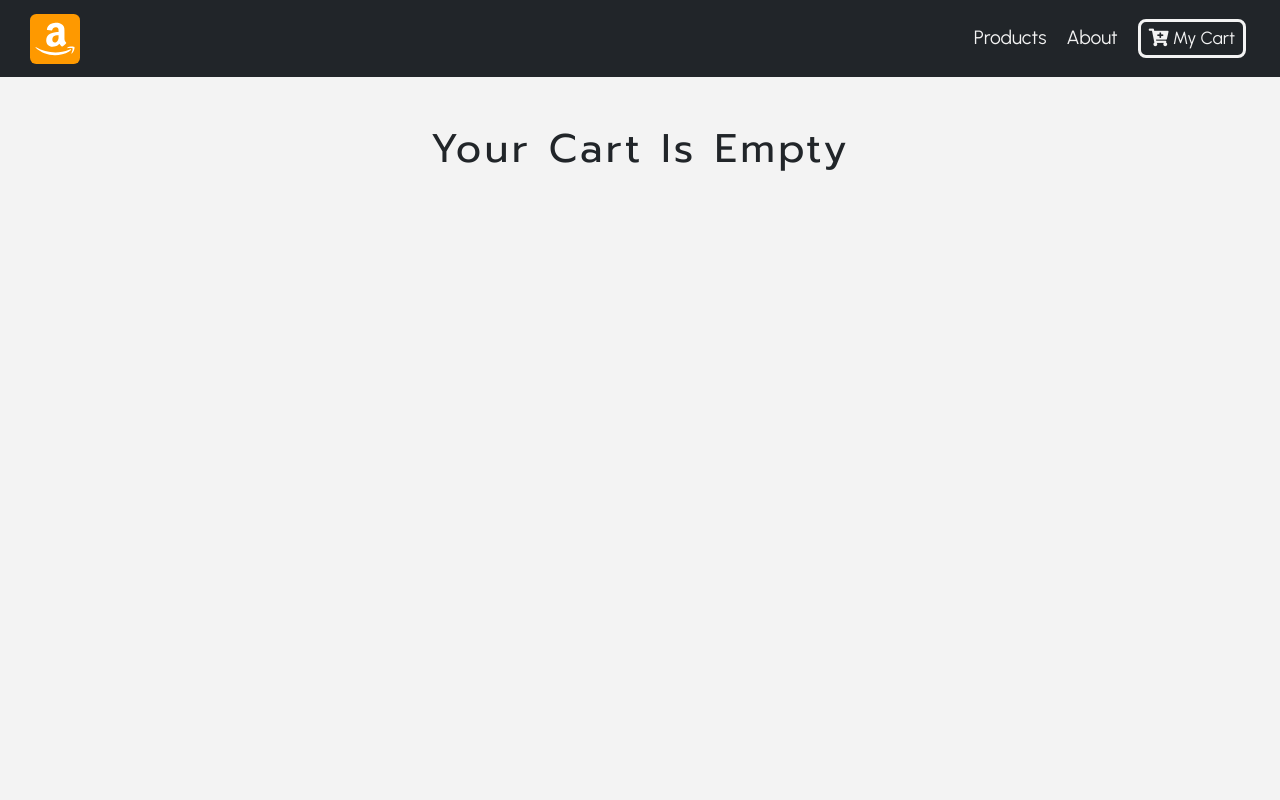
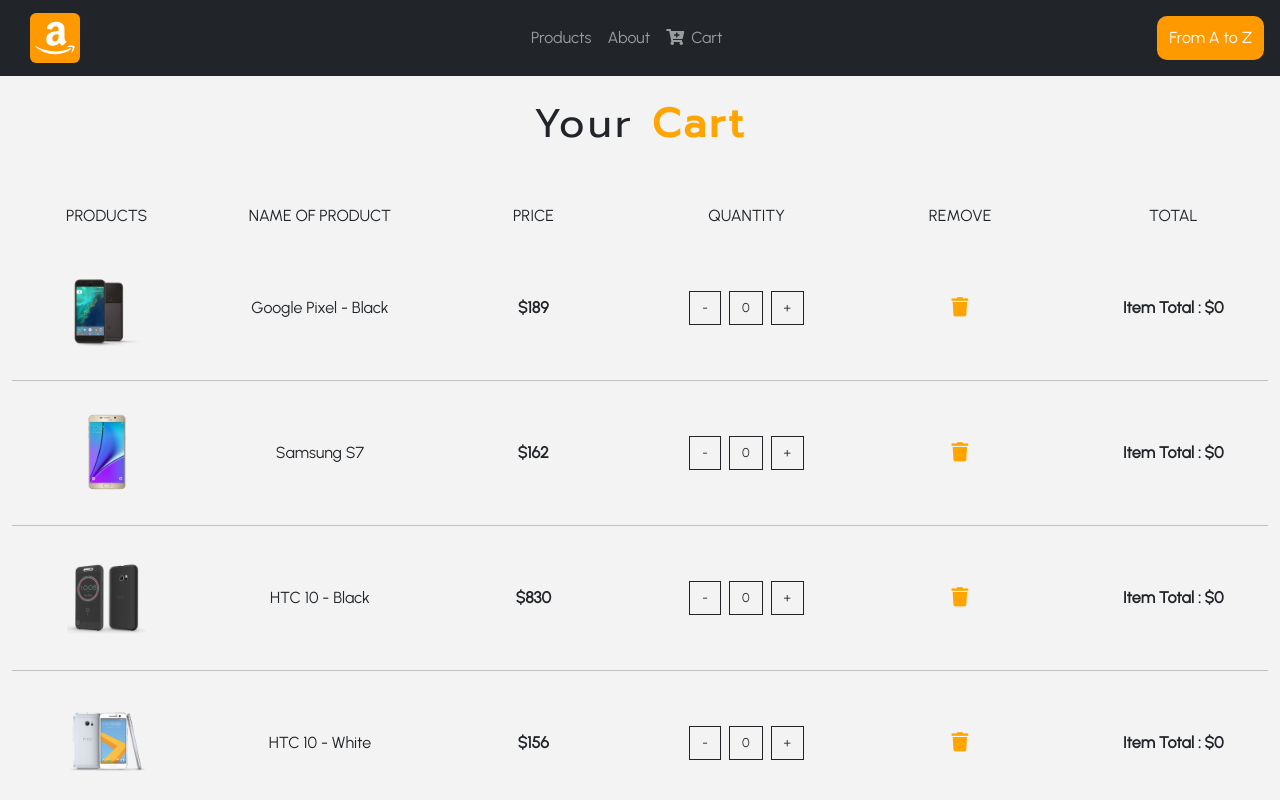
Before and after one commit to fadyehabamer/Ecommerce-Reactjs-Website, a React (Create React App) app: page /cart in a window 1280 px wide. Shown: the top 800 px of the page. Built offline with nearby package versions, Linux system fonts and the light colour scheme.

Commit message:
make FINAL NAV

```diff
--- a/package.json
+++ b/package.json
@@ -11,6 +11,7 @@
     "react-dom": "^17.0.2",
     "react-router-dom": "^5.3.0",
     "react-scripts": "4.0.3",
+    "reactstrap": "^8.10.0",
     "styled-components": "^5.3.1",
     "web-vitals": "^1.1.2"
   },
--- a/src/App.css
+++ b/src/App.css
@@ -42,11 +42,33 @@
   background-color: transparent;
   width: 50px;
   height: 50px;
-  margin-left:14px;
+  margin-left: 14px;
 }
 
-.nav-item {
-  margin: 0px 10px;
+.nav-item i {
+  margin-right: 7px;
+}
+
+.navbar-text {
+  margin-left: auto;
+  background-color: var(--lightorange);
+  border-radius: 10px;
+  padding: 10px;
+  color: #fff !important;
+  border: 2px solid var(--lightorange);
+  transition: all 0.5s ease-in-out;
+}
+
+.navbar-expand-md ul{
+  /* margin-bottom: 20px; */
+}
+
+.navbar-text:hover {
+  background-color: transparent;
+}
+
+.navbar-nav {
+  margin-left: auto;
 }
 
 .details-btn {
@@ -96,10 +118,12 @@
   border-radius: 0 !important;
   border: 0.1rem solid var(--maindark) !important;
 }
+
 .btn-black:hover {
   background: var(--maindark) !important;
   color: var(--mainwhite) !important;
 }
+
 .cart-icon {
   cursor: pointer;
   font-size: 1.2rem;
--- a/src/Context.js
+++ b/src/Context.js
@@ -21,20 +21,20 @@
         detailProduct: detailProduct,
 
         // * Empty Cart TO TEST
-        cart: [],
+        // cart: [],
 
         // * Product Cart To TEST
-        // cart:storeProducts,
+        cart:storeProducts,
 
         // * Modal
-        modalOpen:false,
+        modalOpen: false,
         // * single product in data.js
-        modalProduct:detailProduct,
+        modalProduct: detailProduct,
 
         // * Cart
-        carSubTotal:0,
-        cartTax:0,
-        cartTotal:0
+        carSubTotal: 0,
+        cartTax: 0,
+        cartTotal: 0
     }
     componentDidMount() {
         // * returning copy of this values
@@ -93,39 +93,39 @@
 
 
     // * OPEN MMODAL
-    openModal = (id) =>{
+    openModal = (id) => {
         const product = this.getItem(id);
-        this.setState(()=>{
-            return{
-                modalProduct:product,
-                modalOpen:true
+        this.setState(() => {
+            return {
+                modalProduct: product,
+                modalOpen: true
             }
         })
     }
 
-    closeModal=()=>{
-        this.setState(()=>{
-            return{
-                modalOpen:false
+    closeModal = () => {
+        this.setState(() => {
+            return {
+                modalOpen: false
             }
         })
     }
 
     // * CART
 
-    increment = (id) =>{
+    increment = (id) => {
         console.log("INC METHOD")
     }
 
-    decrement = (id) =>{
+    decrement = (id) => {
         console.log("DEC METHOD")
     }
 
-    removeItem = (id) =>{
+    removeItem = (id) => {
         console.log("DELETE ITEM")
     }
 
-    clearCart = () =>{
+    clearCart = () => {
         console.log("CART CLEARED")
     }
 
@@ -144,12 +144,12 @@
                     ...this.state,
                     handleDetail: this.handleDetail,
                     addToCart: this.addToCart,
-                    openModal:this.openModal,
-                    closeModal:this.closeModal,
-                    increment:this.increment,
-                    decrement:this.decrement,
-                    removeItem:this.removeItem,
-                    clearCart:this.clearCart,
+                    openModal: this.openModal,
+                    closeModal: this.closeModal,
+                    increment: this.increment,
+                    decrement: this.decrement,
+                    removeItem: this.removeItem,
+                    clearCart: this.clearCart,
 
 
                 }}>
--- a/src/components/Navbar.js
+++ b/src/components/Navbar.js
@@ -1,60 +1,107 @@
-import React, { Component } from 'react'
-import { Link } from 'react-router-dom'
+import React, { Component, useState } from 'react'
+// import { Link } from 'react-router-dom'
 import logo from '../logo.svg'
-import { ButtonContainer } from './Button'
-import styled from 'styled-components'
+// import { ButtonContainer } from './Button'
+// import styled from 'styled-components'
 
+// *REACTSTRAP
 
-export default class Navbar extends Component {
-    render() {
-        return (
+import {
+    Collapse,
+    Navbar,
+    NavbarToggler,
+    NavbarBrand,
+    Nav,
+    NavItem,
+    NavLink,
+    NavbarText
+} from 'reactstrap';
 
-            <NavWrapper className="navbar navbar-dark bg-dark px-3" >
-                <Link to="/">
+const Example = (props) => {
+    const [isOpen, setIsOpen] = useState(false);
+
+    const toggle = () => setIsOpen(!isOpen);
+
+    return (
+        <React.Fragment>
+            <Navbar className="px-3" color="dark" dark expand="md">
+                <NavbarBrand href="/">
                     <img src={logo} alt="logo" className="logo" />
-                </Link>
+                </NavbarBrand>
+                <NavbarToggler onClick={toggle} />
+                <Collapse className="text-center" isOpen={isOpen} navbar>
+                    <Nav className="ml-auto" navbar>
 
-                <ul className="navbar-nav d-flex flex-row flex-wrap justify-content-center align-items-center " >
+                        <NavItem>
+                            <NavLink href="/productlist">Products</NavLink>
+                        </NavItem>
 
+                        <NavItem>
+                            <NavLink href="/about">About</NavLink>
+                        </NavItem>
 
-                    <li className="nav-item"  >
-                        <Link to="/productlist" className="nav-link">
-                            Products
-                        </Link>
-                    </li>
-
-                    <li className="nav-item"  >
-                        <Link to="/about" className="nav-link">
-                            About
-                        </Link>
-                    </li>
-
-                    <li className="nav-item">
-                        <Link to="/cart" className="nav-link" >
-                            <ButtonContainer>
+                        <NavItem>
+                            <NavLink href="/cart">
                                 <span className="mr-2">
                                     <i className="fas fa-cart-plus"></i>
+                                    Cart
+                                </span>
 
-                                </span> my cart
-                            </ButtonContainer>
-                        </Link>
-                    </li>
+                            </NavLink>
 
-                </ul>
+                        </NavItem>
 
 
 
+                    </Nav>
+                    <NavbarText>From <span className="slogan-letter"> A </span> to Z</NavbarText>
+
+                </Collapse>
+            </Navbar>
+        </React.Fragment>
+    );
+}
+
+export default Example;
 
 
-            </NavWrapper>
-        )
-    }
-}
-const NavWrapper = styled.nav`
-    .nav-link{
-        color:var(--mainwhite) !important;
-        font-size:1.2rem;
-        text-transform:capitalize !important;
-    }
-}
-`
+// export default class Navbar extends Component {
+//     render() {
+//         return (
+//             <NavWrapper className="navbar navbar-dark bg-dark " >
+//                 <Link to="/">
+//                     <img src={logo} alt="logo" className="logo" />
+//                 </Link>
+//                 <ul className="navbar-nav d-flex flex-row flex-wrap justify-content-center align-items-center " >
+//                     <li className="nav-item"  >
+//                         <Link to="/productlist" className="nav-link">
+//                             Products
+//                         </Link>
+//                     </li>
+//                     <li className="nav-item"  >
+//                         <Link to="/about" className="nav-link">
+//                             About
+//                         </Link>
+//                     </li>
+//                     <li className="nav-item">
+//                         <Link to="/cart" className="nav-link" >
+//                             <ButtonContainer>
+//                                 <span className="mr-2">
+//                                     <i className="fas fa-cart-plus"></i>
+//                                 </span> my cart
+//                             </ButtonContainer>
+//                         </Link>
+//                     </li>
+//                 </ul>
+//             </NavWrapper>
+//         )
+//     }
+// }
+// const NavWrapper = styled.nav`
+//     .nav-link{
+//         color:var(--mainwhite) !important;
+//         font-size:1.2rem;
+//         text-transform:capitalize !important;
+//     }
+// }
+// `
```
Also changed, not shown: 1 other file (tests, documents, lock files or other folders).
